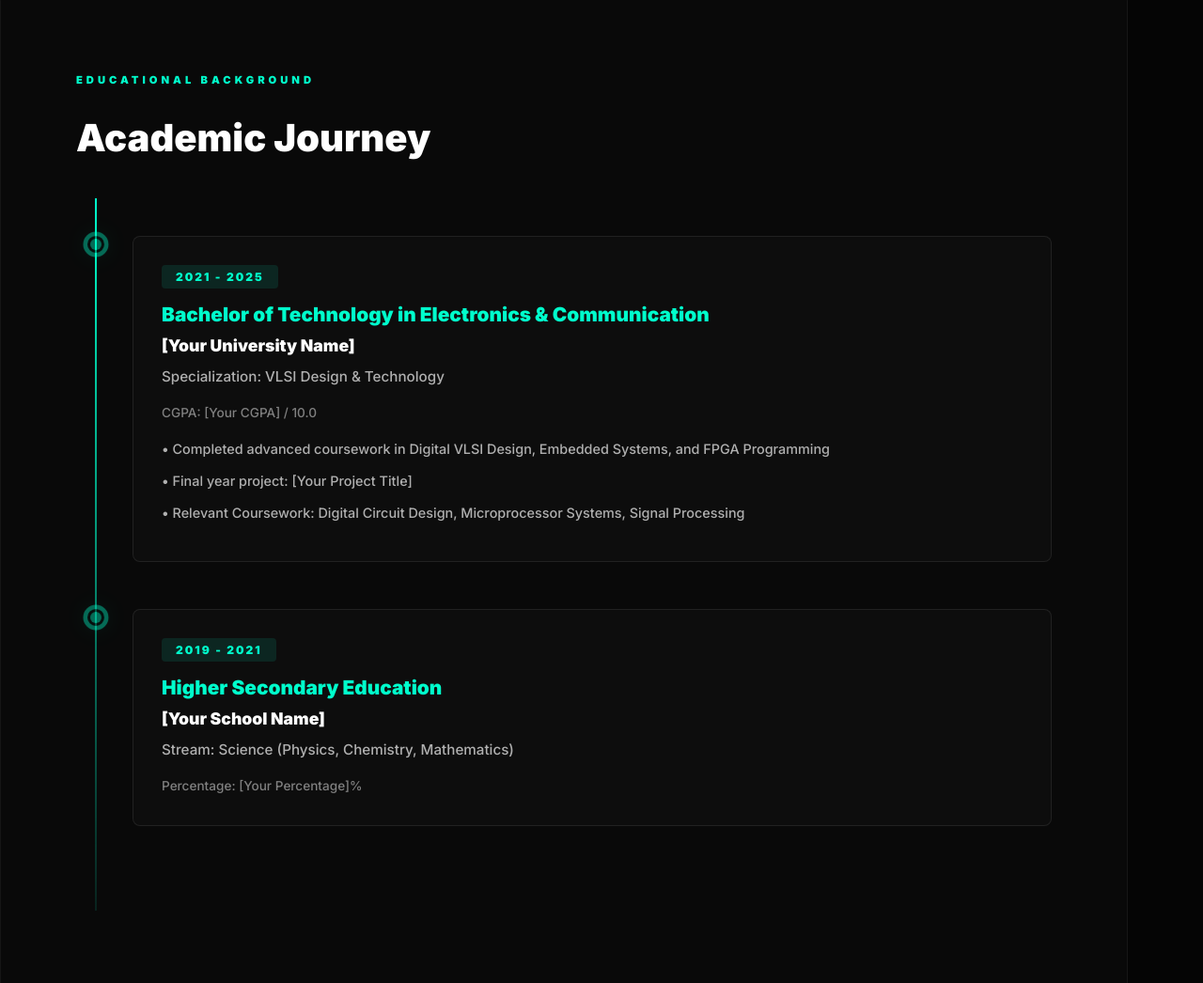
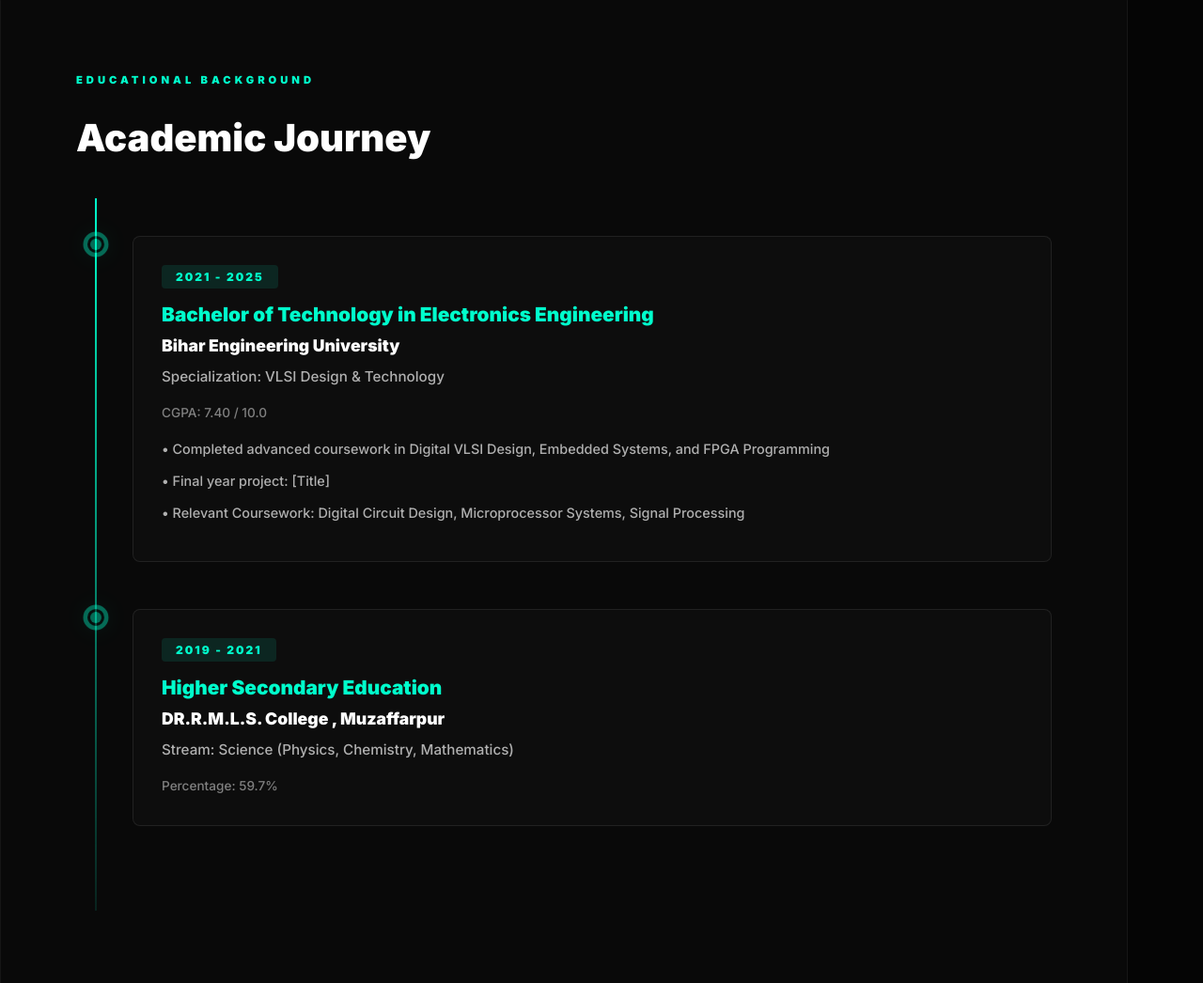
Before and after one commit to sachinC6/sachin-portfolio, a plain HTML site: page index.html in a window 1280 px wide. Shown: the part 1650-2696 px from the top of the page at 94% size. Drawn offline with nearby package versions, Linux system fonts and the light colour scheme.

Commit message:
Update index.html

```diff
--- a/index.html
+++ b/index.html
@@ -75,7 +75,7 @@
                 </p>
                 <p class="mission-statement">Innovating at the intersection of hardware and software to build next-generation intelligent systems</p>
             </div>
-            <div class="scroll-indicator">SCROLL TO NAVIGATE</div>
+            <div class="scroll-indicator">Scroll to Navigate</div>
         </section>
 
         <section class="section about-sec" id="about">
@@ -145,13 +145,13 @@
                         <div class="timeline-marker"></div>
                         <div class="timeline-content">
                             <div class="timeline-date">2021 - 2025</div>
-                            <h4>Bachelor of Technology in Electronics & Communication</h4>
-                            <p class="institution">[Your University Name]</p>
+                            <h4>Bachelor of Technology in Electronics Engineering</h4>
+                            <p class="institution">Bihar Engineering University</p>
                             <p class="secondary-text">Specialization: VLSI Design & Technology</p>
-                            <p class="tertiary-text">CGPA: [Your CGPA] / 10.0</p>
+                            <p class="tertiary-text">CGPA: 7.40 / 10.0</p>
                             <div class="achievements-list">
                                 <p>• Completed advanced coursework in Digital VLSI Design, Embedded Systems, and FPGA Programming</p>
-                                <p>• Final year project: [Your Project Title]</p>
+                                <p>• Final year project: [Title]</p>
                                 <p>• Relevant Coursework: Digital Circuit Design, Microprocessor Systems, Signal Processing</p>
                             </div>
                         </div>
@@ -162,9 +162,9 @@
                         <div class="timeline-content">
                             <div class="timeline-date">2019 - 2021</div>
                             <h4>Higher Secondary Education</h4>
-                            <p class="institution">[Your School Name]</p>
+                            <p class="institution">DR.R.M.L.S. College , Muzaffarpur</p>
                             <p class="secondary-text">Stream: Science (Physics, Chemistry, Mathematics)</p>
-                            <p class="tertiary-text">Percentage: [Your Percentage]%</p>
+                            <p class="tertiary-text">Percentage: 59.7%</p>
                         </div>
                     </div>
                 </div>
@@ -181,10 +181,10 @@
                     <div class="timeline-item">
                         <div class="timeline-marker"></div>
                         <div class="timeline-content">
-                            <div class="timeline-date">[Month Year] - [Month Year]</div>
-                            <h4>[Job Title / Intern Position]</h4>
-                            <p class="institution">[Company Name]</p>
-                            <p class="secondary-text">[Location / Remote]</p>
+                            <div class="timeline-date">December 2025 - January 2026</div>
+                            <h4>Intern</h4>
+                            <p class="institution">NIELIT Extension Centre</p>
+                            <p class="secondary-text">Muzaffarpur</p>
                             <div class="achievements-list">
                                 <p>• [Key responsibility or achievement 1]</p>
                                 <p>• [Key responsibility or achievement 2]</p>
```
